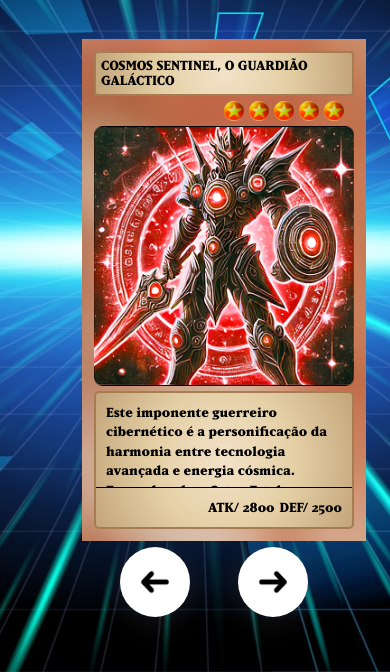
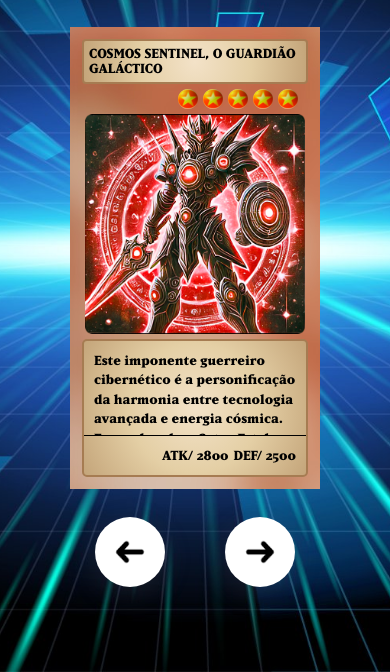
Before and after one commit to Eduardo-Vinicius-dos-SR/Clone-Yu-Gi-Oh, a plain HTML site: page index.html in a window 390 px wide. Shown: the part 172-844 px from the top of the page. Drawn offline with Linux system fonts and the light colour scheme.

Commit message:
Centralizando o cartão para dispositivos menores

```diff
--- a/src/css/responsive.css
+++ b/src/css/responsive.css
@@ -14,8 +14,14 @@
         width: 250px;
     }
 
-    .image-carta {
-        width: 100%;
+    .cartao{
+        position: absolute;
+        left: 0;
+        top: 0;
+    }
+
+    .imagem-carta{
+        width: 220px;
     }
 
     .slider {
@@ -24,22 +30,20 @@
 
     .btn-seta {
         position: absolute;
-        bottom: -18%;
+        bottom: -12%;
     }
 
     #btn-avancar {
-        right: 5%;
+        right: 10%;
     }
 
     #btn-voltar {
-        left: 20%;
+        left: 10%;
     }
 }
 
 @media(max-width: 375px) {
     body {
-        justify-content: center;
-        align-items: center;
         padding-top: 10px;
         gap: 10px;
         padding: 20px 0;
--- a/src/css/style.css
+++ b/src/css/style.css
@@ -1,5 +1,5 @@
 body {
-    min-height: 100vh;
+    min-height: 100dvh;
     justify-content: center;
     display: flex;
     align-items: center;
@@ -17,7 +17,7 @@ body {
 }
 
 .cabecalho .titulo {
-    color: #f1ecff
+    color: #f1ecff;
 }
 
 .cartao {
```
